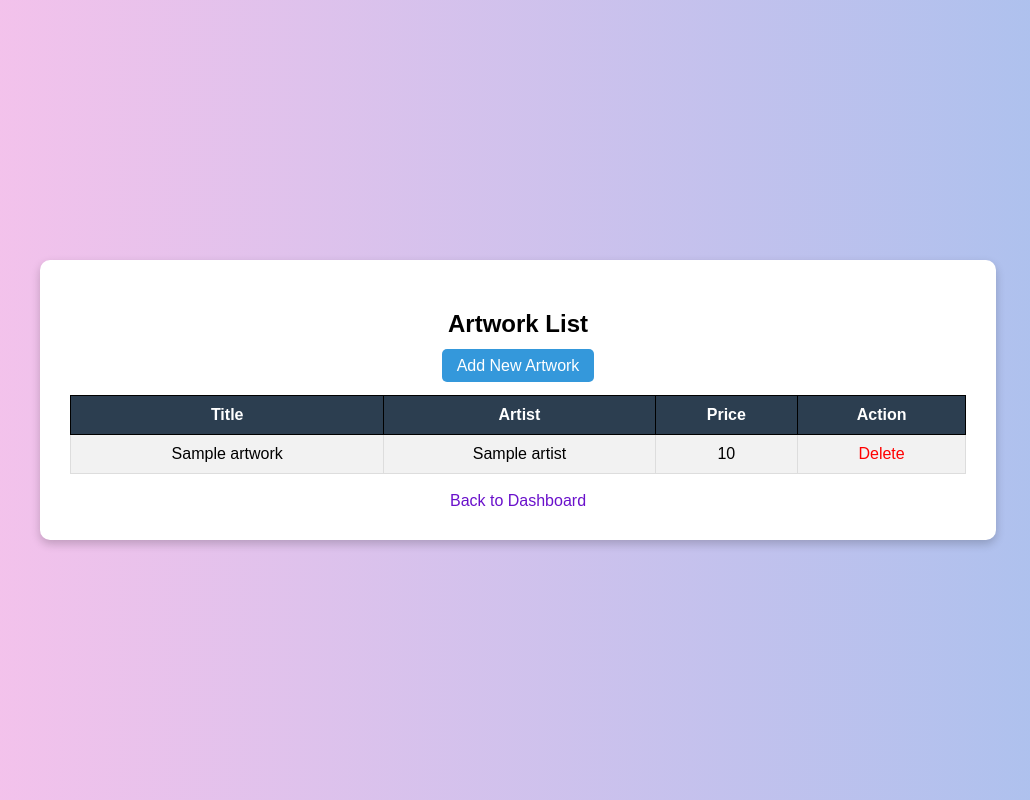
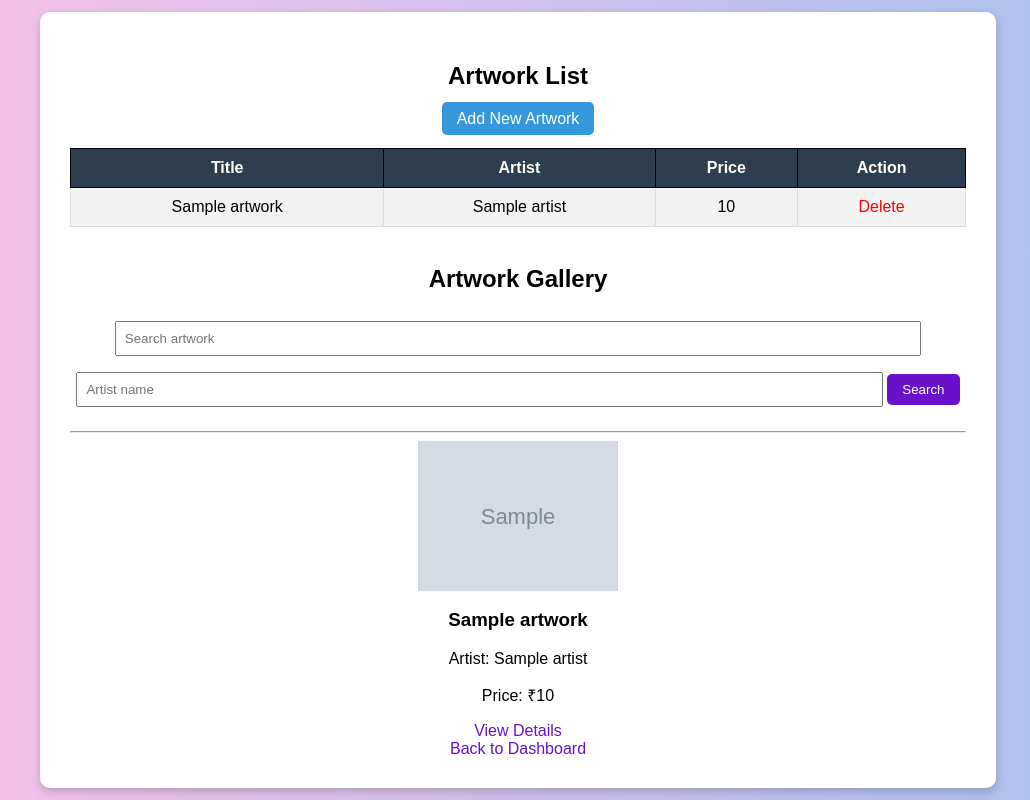
Before and after one commit to humasiddique626-dotcom/auth-project, a Flask app: template templates/artworks.html in a window 1280 px wide. Shown: the whole page, without its empty margins (122-1152 px from the left). Run offline with Flask 3, Linux system fonts and the light colour scheme; the template is opened without the code that fills it: most values are stand-ins (such as "Sample title", 1, 10 or a date in 2020); grey boxes marked "Sample" are stand-in pictures.

Commit message:
Artwork Home Module Added

```diff
--- a/app.py
+++ b/app.py
@@ -3,39 +3,86 @@ from flask import Flask, render_template, request, redirect, session
 app = Flask(__name__)
 app.secret_key = "huma_secret"
 
-# Temporary databases
 users = {}
-artworks = []
 
-# Home Page
+artworks = [
+{
+"id":0,
+"title":"Sunset Painting",
+"artist":"Ravi Kumar",
+"description":"Beautiful sunset artwork",
+"category":"Painting",
+"image":"https://via.placeholder.com/200",
+"price":5000,
+"is_available":True
+},
+{
+"id":1,
+"title":"Modern Sculpture",
+"artist":"Anita Shah",
+"description":"Abstract sculpture artwork",
+"category":"Sculpture",
+"image":"https://via.placeholder.com/200",
+"price":8000,
+"is_available":True
+},
+{
+"id":2,
+"title":"Nature Art",
+"artist":"Rahul Mehta",
+"description":"Nature inspired painting",
+"category":"Painting",
+"image":"https://via.placeholder.com/200",
+"price":3500,
+"is_available":True
+}
+]
+
 @app.route("/")
 def home():
-    return render_template("home.html")
+    search = request.args.get("search")
+    artist = request.args.get("artist")
+    category = request.args.get("category")
 
-# Register
+    filtered_artworks = artworks
+
+    if search:
+        filtered_artworks = [a for a in filtered_artworks if search.lower() in a["title"].lower()]
+
+    if artist:
+        filtered_artworks = [a for a in filtered_artworks if artist.lower() in a["artist"].lower()]
+
+    if category:
+        filtered_artworks = [a for a in filtered_artworks if category.lower() in a["category"].lower()]
+
+    return render_template("home.html", artworks=filtered_artworks)
+
+@app.route("/artwork/<int:id>")
+def artwork_detail(id):
+    for art in artworks:
+        if art["id"] == id:
+            return render_template("artwork_detail.html", artwork=art)
+    return "Artwork not found"
+
 @app.route("/register", methods=["GET","POST"])
 def register():
-
     if request.method == "POST":
         email = request.form["email"]
         password = request.form["password"]
         role = request.form["role"]
 
         users[email] = {
-            "password": password,
-            "role": role,
-            "is_active": True
+        "password":password,
+        "role":role,
+        "is_active":True
         }
 
         return redirect("/login")
 
     return render_template("register.html")
 
-
-# Login
 @app.route("/login", methods=["GET","POST"])
 def login():
-
     if request.method == "POST":
 
         email = request.form["email"]
@@ -43,11 +90,15 @@ def login():
 
         if email in users and users[email]["password"] == password:
 
+            if users[email]["is_active"] == False:
+                return "Account Disabled"
+
             session["user"] = email
             session["role"] = users[email]["role"]
 
             if session["role"] == "admin":
                 return redirect("/admin")
+
             else:
                 return redirect("/user")
 
@@ -55,28 +106,24 @@ def login():
 
     return render_template("login.html")
 
-
-# User Dashboard
 @app.route("/user")
 def user_dashboard():
+    if "user" in session and session["role"] == "user":
+        return "Welcome User"
+    return redirect("/login")
 
-    if "user" in session and session["role"] == "user":
-        return render_template("user_dashboard.html", email=session["user"])
+@app.route("/admin")
+def admin_dashboard():
+    if "user" in session and session["role"] == "admin":
+
+        return render_template(
+        "admin_dashboard.html",
+        email=session["user"],
+        users=users
+        )
 
     return redirect("/login")
 
-
-# Admin Dashboard
-@app.route("/admin")
-def admin_dashboard():
-
-    if "user" in session and session["role"] == "admin":
-        return render_template("admin_dashboard.html", email=session["user"], users=users)
-
-    return redirect("/login")
-
-
-# Change Role
 @app.route("/change_role/<email>")
 def change_role(email):
 
@@ -90,8 +137,6 @@ def change_role(email):
 
     return redirect("/admin")
 
-
-# Toggle User Status
 @app.route("/toggle_status/<email>")
 def toggle_status(email):
 
@@ -102,12 +147,6 @@ def toggle_status(email):
 
     return redirect("/admin")
 
-
-# =============================
-# ARTWORK MANAGEMENT MODULE
-# =============================
-
-# View Artworks
 @app.route("/artworks")
 def artworks_page():
 
@@ -116,8 +155,6 @@ def artworks_page():
 
     return render_template("artworks.html", artworks=artworks)
 
-
-# Add Artwork
 @app.route("/add_artwork", methods=["GET","POST"])
 def add_artwork():
 
@@ -129,40 +166,37 @@ def add_artwork():
         title = request.form["title"]
         artist = request.form["artist"]
         price = request.form["price"]
+        category = request.form["category"]
 
-        artwork = {
-            "title": title,
-            "artist": artist,
-            "price": price,
-            "sold": False
-        }
-
-        artworks.append(artwork)
+        artworks.append({
+        "id":len(artworks),
+        "title":title,
+        "artist":artist,
+        "description":"New artwork added",
+        "category":category,
+        "image":"https://via.placeholder.com/200",
+        "price":price,
+        "is_available":True
+        })
 
         return redirect("/artworks")
 
     return render_template("add_artwork.html")
 
-
-# Delete Artwork
-@app.route("/delete_artwork/<int:index>")
-def delete_artwork(index):
+@app.route("/delete_artwork/<int:id>")
+def delete_artwork(id):
 
     if session.get("role") != "admin":
         return "Unauthorized"
 
-    artworks.pop(index)
+    artworks.pop(id)
 
     return redirect("/artworks")
 
-
-# Logout
 @app.route("/logout")
 def logout():
-
     session.clear()
     return redirect("/")
 
-
 if __name__ == "__main__":
     app.run(debug=True)
--- a/templates/artworks.html
+++ b/templates/artworks.html
@@ -34,6 +34,41 @@
 </table>
 
 <br>
+<h2>Artwork Gallery</h2>
+
+<form method="GET">
+
+<input type="text" name="search" placeholder="Search artwork">
+
+<input type="text" name="artist" placeholder="Artist name">
+
+<button type="submit">Search</button>
+
+</form>
+
+<hr>
+
+<div class="grid">
+
+{% for art in artworks %}
+
+<div class="card">
+
+<img src="{{ art.image }}" width="200">
+
+<h3>{{ art.title }}</h3>
+
+<p>Artist: {{ art.artist }}</p>
+
+<p>Price: ₹{{ art.price }}</p>
+
+<a href="/artwork/{{ art.id }}">View Details</a>
+
+</div>
+
+{% endfor %}
+
+</div>
 <a href="/admin">Back to Dashboard</a>
 
 </div>
```
Also changed, not shown: templates/artwork_detail.html (added, +13 -0 lines).
